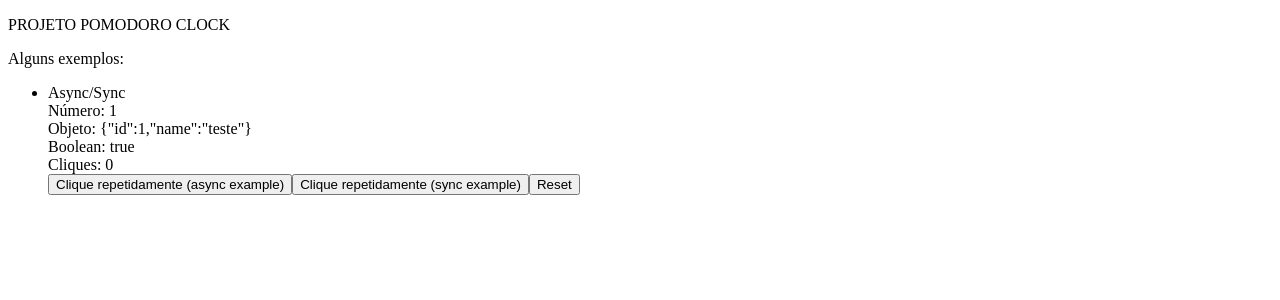
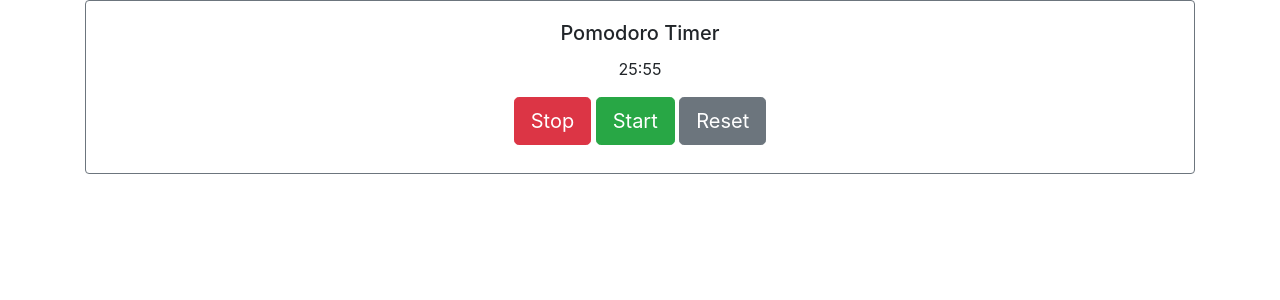
Before and after one commit to cregalin/PomodoroClock, a React (Create React App) app: page / in a window 1280 px wide. Shown: the top 300 px of the page. Built offline with nearby package versions, Linux system fonts and the light colour scheme.

Commit message:
feat(pomodoro): layout inicial e contador de segundos

```diff
--- a/src/App.js
+++ b/src/App.js
@@ -1,18 +1,47 @@
-import Async from "./examples/async";
+import { Card, Button, CardTitle, CardText } from 'reactstrap';
+import React, { useState, useRef, useEffect } from 'react';
 
 function App() {
+  const [minutes, setMinutes] = useState(25);
+  const [seconds, setSeconds] = useState(0);
+
+  const Stop = () => {
+  }
+
+  const Start = () => {
+  }
+
+  const Reset = () => {
+    setMinutes(25);
+    setSeconds(0);
+  }
+
+  useEffect(() => {
+    const interval = setInterval(() => {
+      setSeconds(seconds === 0 ? 59 : seconds - 1);
+      console.log(seconds);
+    }, 1000);
+
+    return () => clearInterval(interval);
+  });
+
   return (
-    <div>
-      <p>
-        PROJETO POMODORO CLOCK
-      </p>
-
-      <div>
-        Alguns exemplos:
-        <ul>
-          <li>Async/Sync <Async /></li>
-        </ul>
-      </div>
+    <div class="container">
+      <Card body outline color="secondary" className="text-center">
+        <CardTitle tag="h5">Pomodoro Timer</CardTitle>
+        <CardText>{minutes}:{seconds}</CardText>
+        <div className="mb-2">
+          <Button onClick={Stop} color="danger" size="lg">
+           Stop
+          </Button>{' '}
+          <Button onClick={Start} color="success" size="lg">
+            Start
+          </Button> {' '}
+          <Button onClick={Reset} color="secondary" size="lg">
+            Reset
+          </Button>
+        </div>
+      </Card>
     </div>
   );
 }
--- a/src/index.js
+++ b/src/index.js
@@ -1,6 +1,7 @@
 import React from 'react';
 import ReactDOM from 'react-dom';
 import App from './App';
+import 'bootstrap/dist/css/bootstrap.css';
 
 
 ReactDOM.render(
```
